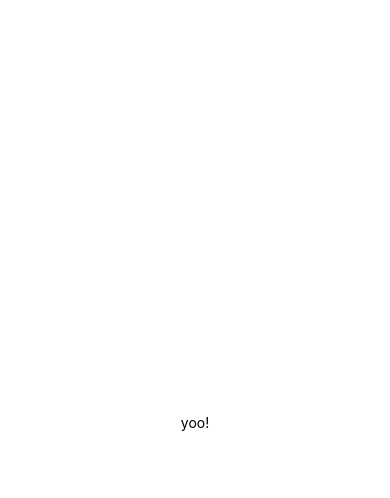
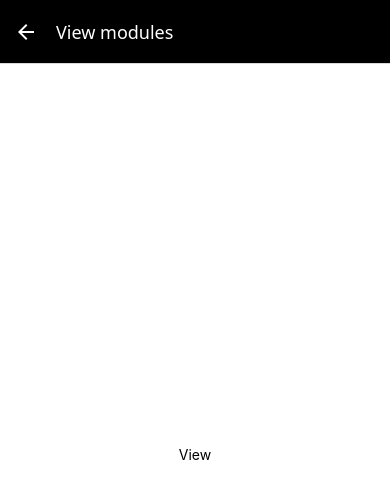
Before and after one commit to falconttu/crudler_ttu, a React Native app: screen /ModuleViewScreen in a window 390 px wide. Shown: the top 498 px of the page. Built offline with nearby package versions, Linux system fonts and the light colour scheme.

Commit message:
made screens

```diff
--- a/App.js
+++ b/App.js
@@ -1,22 +1,49 @@
-import { StatusBar } from 'expo-status-bar';
-import { StyleSheet, Text, View } from 'react-native';
+import { NavigationContainer } from "@react-navigation/native";
+import { createNativeStackNavigator } from "@react-navigation/native-stack";
+import ModuleListScreen from "./src/components/screens/ModuleListScreen";
+import ModuleAddScreen from "./src/components/screens/ModuleAddScreen";
+import ModuleModifyScreen from "./src/components/screens/ModuleModifyScreen";
+import ModuleViewScreen from "./src/components/screens/ModuleViewScreen";
+
+const Stack = createNativeStackNavigator();
 
 export const App = () => {
+  //--Initialisations--
+  //--State--
+  //--Handlers--
+  //--View--
   return (
-    <View style={styles.container}>
-      <Text>yoo!</Text>
-      <StatusBar style="auto" />
-    </View>
+    <NavigationContainer>
+      <Stack.Navigator
+        initialRouteName="ModuleListScreen"
+        screenOptions={{
+          headerStyle: { backgroundColor: "black" },
+          headerTintColor: "white",
+        }}
+      >
+        <Stack.Screen
+          name="ModuleListScreen"
+          component={ModuleListScreen}
+          options={{ title: "List modules" }}
+        />
+        <Stack.Screen
+          name="ModuleAddScreen"
+          component={ModuleAddScreen}
+          options={{ title: "Add modules" }}
+        />
+        <Stack.Screen
+          name="ModuleViewScreen"
+          component={ModuleViewScreen}
+          options={{ title: "View modules" }}
+        />
+        <Stack.Screen
+          name="ModuleModifyScreen"
+          component={ModuleModifyScreen}
+          options={{ title: "Modify modules" }}
+        />
+      </Stack.Navigator>
+    </NavigationContainer>
   );
-}
-
-const styles = StyleSheet.create({
-  container: {
-    flex: 1,
-    backgroundColor: '#fff',
-    alignItems: 'center',
-    justifyContent: 'center',
-  },
-});
+};
 
 export default App;
--- a/package.json
+++ b/package.json
@@ -9,6 +9,7 @@
     "web": "expo start --web"
   },
   "dependencies": {
+    "@react-navigation/native-stack": "^7.1.0",
     "expo": "~52.0.8",
     "expo-status-bar": "~2.0.0",
     "react": "18.3.1",
--- /dev/null
+++ b/src/components/layouts/Screen.js
@@ -0,0 +1,26 @@
+import { StatusBar } from "expo-status-bar";
+import { StyleSheet, View } from "react-native";
+
+export const Screen = ({ children }) => {
+  //--Initialisations--
+  //--State--
+  //--Handlers--
+  //--View--
+  return (
+    <View style={styles.screen}>
+      {children}
+      <StatusBar style="light" />
+    </View>
+  );
+};
+
+const styles = StyleSheet.create({
+  screen: {
+    flex: 1,
+    backgroundColor: "#fff",
+    alignItems: "center",
+    justifyContent: "center",
+  },
+});
+
+export default Screen;
--- /dev/null
+++ b/src/components/screens/ModuleAddScreen.js
@@ -0,0 +1,19 @@
+
+import { StyleSheet, Text } from "react-native";
+import Screen from "../layouts/Screen";
+
+export const ModuleAddScreen = () => {
+  //--Initialisations--
+  //--State--
+  //--Handlers--
+  //--View--
+  return (
+    <Screen>
+      <Text>Add</Text>
+    </Screen>
+  );
+};
+
+const styles = StyleSheet.create({});
+
+export default ModuleAddScreen;
--- /dev/null
+++ b/src/components/screens/ModuleListScreen.js
@@ -0,0 +1,19 @@
+
+import { StyleSheet, Text } from "react-native";
+import Screen from "../layouts/Screen";
+
+export const ModuleListScreen = () => {
+  //--Initialisations--
+  //--State--
+  //--Handlers--
+  //--View--
+  return (
+    <Screen>
+      <Text>List</Text>
+    </Screen>
+  );
+};
+
+const styles = StyleSheet.create({});
+
+export default ModuleListScreen;
--- /dev/null
+++ b/src/components/screens/ModuleModifyScreen.js
@@ -0,0 +1,19 @@
+
+import { StyleSheet, Text } from "react-native";
+import Screen from "../layouts/Screen";
+
+export const ModuleModifyScreen = () => {
+  //--Initialisations--
+  //--State--
+  //--Handlers--
+  //--View--
+  return (
+    <Screen>
+      <Text>Modify</Text>
+    </Screen>
+  );
+};
+
+const styles = StyleSheet.create({});
+
+export default ModuleModifyScreen;
--- /dev/null
+++ b/src/components/screens/ModuleViewScreen.js
@@ -0,0 +1,19 @@
+
+import { StyleSheet, Text } from "react-native";
+import Screen from "../layouts/Screen";
+
+export const ModuleViewScreen = () => {
+  //--Initialisations--
+  //--State--
+  //--Handlers--
+  //--View--
+  return (
+    <Screen>
+      <Text>View</Text>
+    </Screen>
+  );
+};
+
+const styles = StyleSheet.create({});
+
+export default ModuleViewScreen;
```
Also changed, not shown: 1 other file (tests, documents, lock files or other folders).
